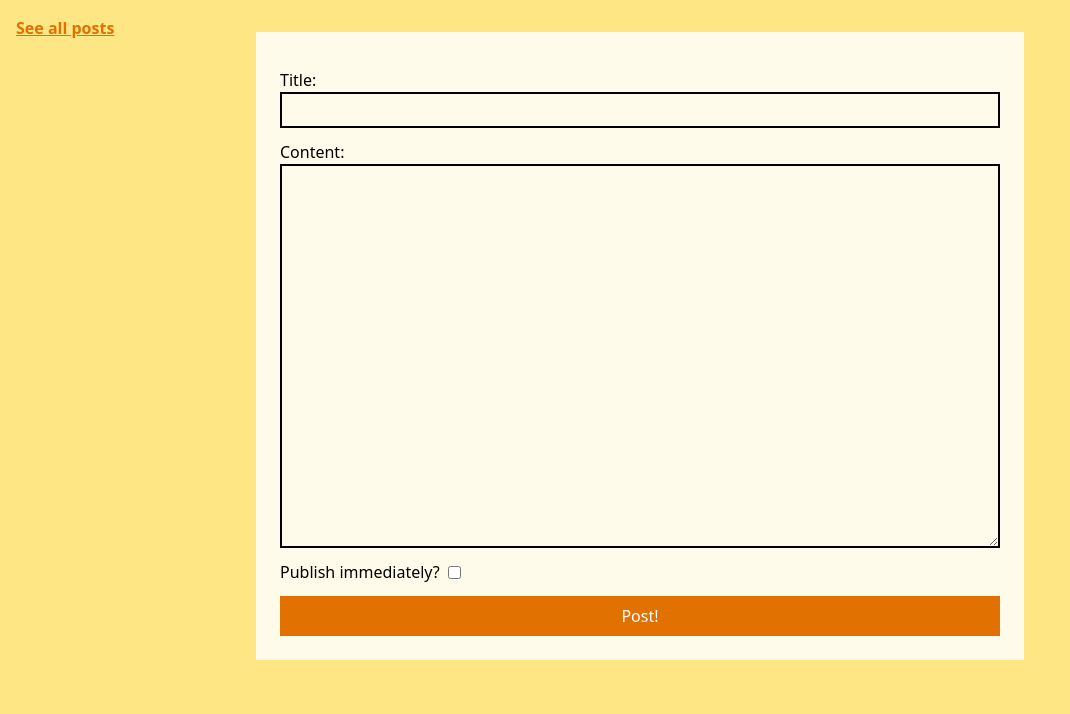
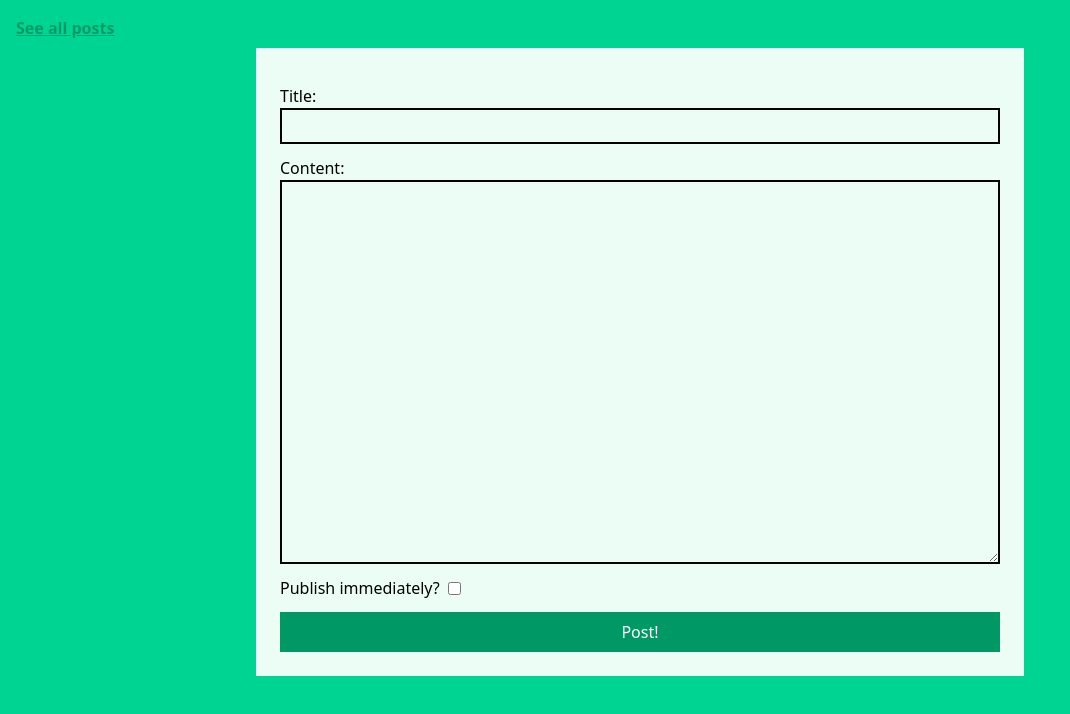
Before and after one commit to chakram9000/fullblog, a React (Vite) app in the folder apps/web-admin/: page /posts/add in a window 1280 px wide. Shown: the top 714 px of the page, without its empty margins (0-1070 px from the left). Built offline with nearby package versions, Linux system fonts and the light colour scheme; no server answers; what hono would draw is missing.

Commit message:
feat(shared): style.css + redesign

```diff
--- a/apps/web-admin/index.html
+++ b/apps/web-admin/index.html
@@ -5,7 +5,7 @@
     <meta name="viewport" content="width=device-width, initial-scale=1.0" />
     <title>web-admin</title>
   </head>
-  <body class="bg-amber-200">
+  <body>
     <div id="app"></div>
     <script type="module" src="/src/main.tsx"></script>
   </body>
--- a/apps/web-admin/src/routes/posts_.$postId.tsx
+++ b/apps/web-admin/src/routes/posts_.$postId.tsx
@@ -69,7 +69,7 @@ function Post() {
 
 	return (
 		<main className="gap-4">
-			<Link to="/posts" className="absolute top-4 left-4 link">
+			<Link to="/posts" className="absolute top-4 left-4 link text-emerald-900">
 				See all posts
 			</Link>
 			<div className="flex items-center gap-2 text-sm">
@@ -82,14 +82,14 @@ function Post() {
 				<button className="link" onClick={onTogglePublish}>
 					{data?.data.is_published ? "Unpublish" : "Publish"}
 				</button>
-				<button className="link text-red-600" onClick={onClickDelete}>
-					DELETE
+				<button className="link text-red-800" onClick={onClickDelete}>
+					Delete
 				</button>
 			</div>
 			<p className="text-lg text-black text-justify wrap-break-word">
 				{data?.data.content}
 			</p>
-			<div className="h-px bg-amber-700"></div>
+			<div className="h-px bg-emerald-600"></div>
 			<Comments apiClient={apiClient} postId={postId} />
 		</main>
 	);
--- a/apps/web-admin/src/routes/posts_.$postId_.edit.tsx
+++ b/apps/web-admin/src/routes/posts_.$postId_.edit.tsx
@@ -94,7 +94,7 @@ function EditPost() {
 				to="/posts/$postId"
 				params={{ postId }}
 				onClick={onAbortConfirmation}
-				className="absolute top-4 left-4 link"
+				className="absolute top-4 left-4 link text-emerald-900"
 			>
 				See post preview
 			</Link>
--- a/apps/web-admin/src/styles.css
+++ b/apps/web-admin/src/styles.css
@@ -1,46 +1,2 @@
 @import "tailwindcss";
-
-@layer base {
-  * {
-    box-sizing: border-box;
-  }
-
-  html,
-  body,
-  #app {
-    min-height: 100%;
-  }
-
-  body {
-    margin: 0;
-  }
-
-  main {
-    @apply bg-amber-50 w-screen max-w-3xl mx-auto p-6 my-8 flex flex-col items-stretch gap-6;
-  }
-
-  input,
-  textarea {
-    @apply border-2 border-black p-1;
-  }
-
-  form {
-    @apply flex flex-col items-stretch gap-3;
-  }
-
-  form button {
-    @apply p-2 bg-amber-600 text-white hover:cursor-pointer;
-  }
-
-  form div {
-    @apply flex flex-col items-stretch;
-  }
-
-  .link {
-    @apply underline font-semibold text-amber-600 hover:cursor-pointer hover:opacity-80;
-  }
-
-  .card {
-    @apply rounded bg-white shadow-sm p-4;
-  }
-}
+@import "@blog/shared/style.css";
--- a/packages/shared/package.json
+++ b/packages/shared/package.json
@@ -3,7 +3,8 @@
 	"private": true,
 	"type": "module",
 	"exports": {
-		".": "./src/index.ts"
+		".": "./src/index.ts",
+		"./style.css": "./src/style.css"
 	},
 	"dependencies": {
 		"api": "workspace:*",
--- a/packages/shared/src/components/Comments.tsx
+++ b/packages/shared/src/components/Comments.tsx
@@ -33,15 +33,18 @@ export function Comments({ apiClient, postId }: CommentsProps) {
 			<h2 className="text-xl font-bold">Comments</h2>
 			{comments.data.length > 0
 				? comments.data.map((c) => (
-						<div className="flex flex-col card" key={`comment_${c.id}`}>
+						<div
+							className="flex flex-col items-stretch card"
+							key={`comment_${c.id}`}
+						>
 							<div className="flex items-center gap-2">
 								<h3 className="text-lg font-bold">{c.author.display_name}</h3>
-								<p className="text-sm">
+								<p className="text-sm me-auto text-emerald-800">
 									{"<"}
 									{c.author.email}
 									{">"}
 								</p>
-								<p className="ms-auto opacity-60">{c.created_at}</p>
+								<p className="opacity-60">{c.created_at}</p>
 							</div>
 							<p>{c.content}</p>
 						</div>
--- /dev/null
+++ b/packages/shared/src/style.css
@@ -0,0 +1,44 @@
+@layer base {
+  * {
+    box-sizing: border-box;
+  }
+
+  html,
+  body,
+  #app {
+    min-height: 100%;
+  }
+
+  body {
+    @apply m-0 bg-emerald-400;
+  }
+
+  main {
+    @apply bg-emerald-50 w-screen max-w-3xl mx-auto p-6 my-12 flex flex-col items-stretch gap-6;
+  }
+
+  input,
+  textarea {
+    @apply border-2 border-black p-1;
+  }
+
+  form {
+    @apply flex flex-col items-stretch gap-3;
+  }
+
+  form button {
+    @apply p-2 bg-emerald-600 text-white hover:cursor-pointer;
+  }
+
+  form div {
+    @apply flex flex-col items-stretch;
+  }
+
+  .link {
+    @apply underline font-semibold text-emerald-600 hover:cursor-pointer hover:opacity-80;
+  }
+
+  .card {
+    @apply rounded bg-white shadow-sm p-4;
+  }
+}
```
